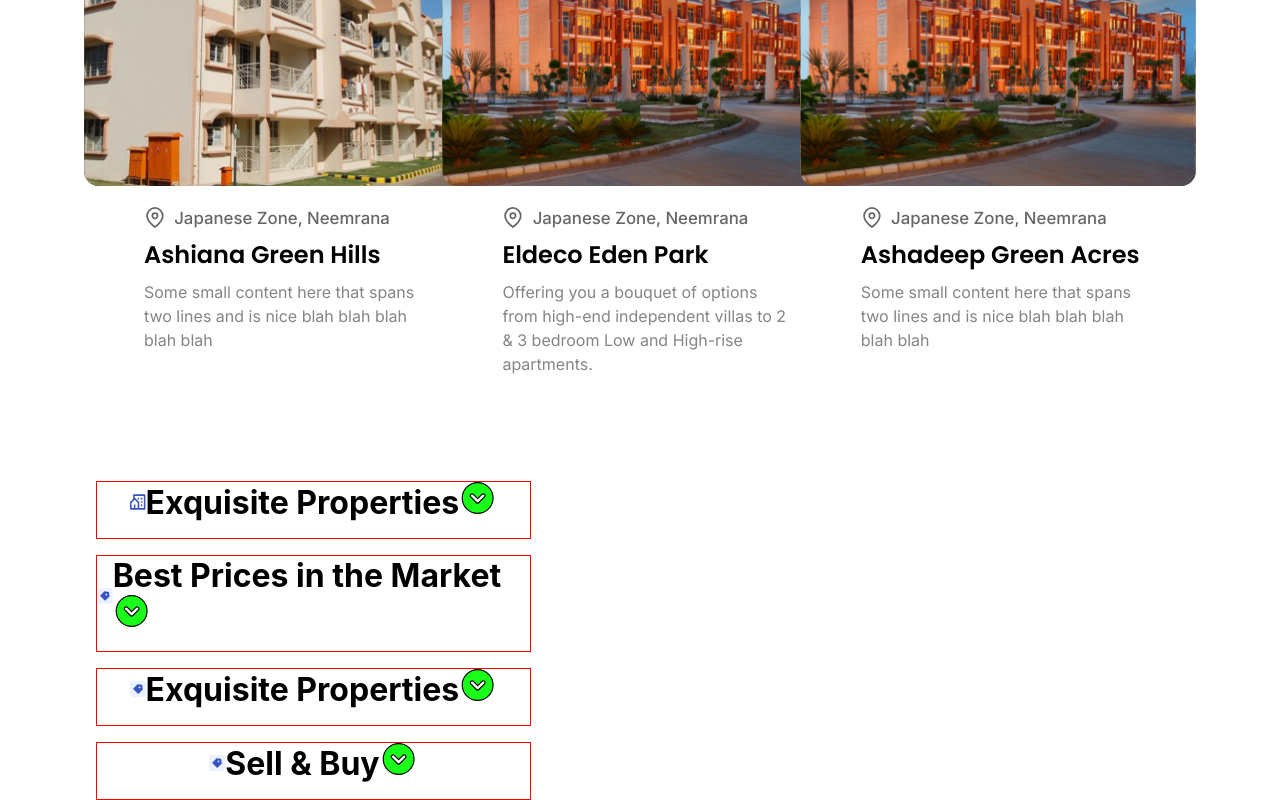
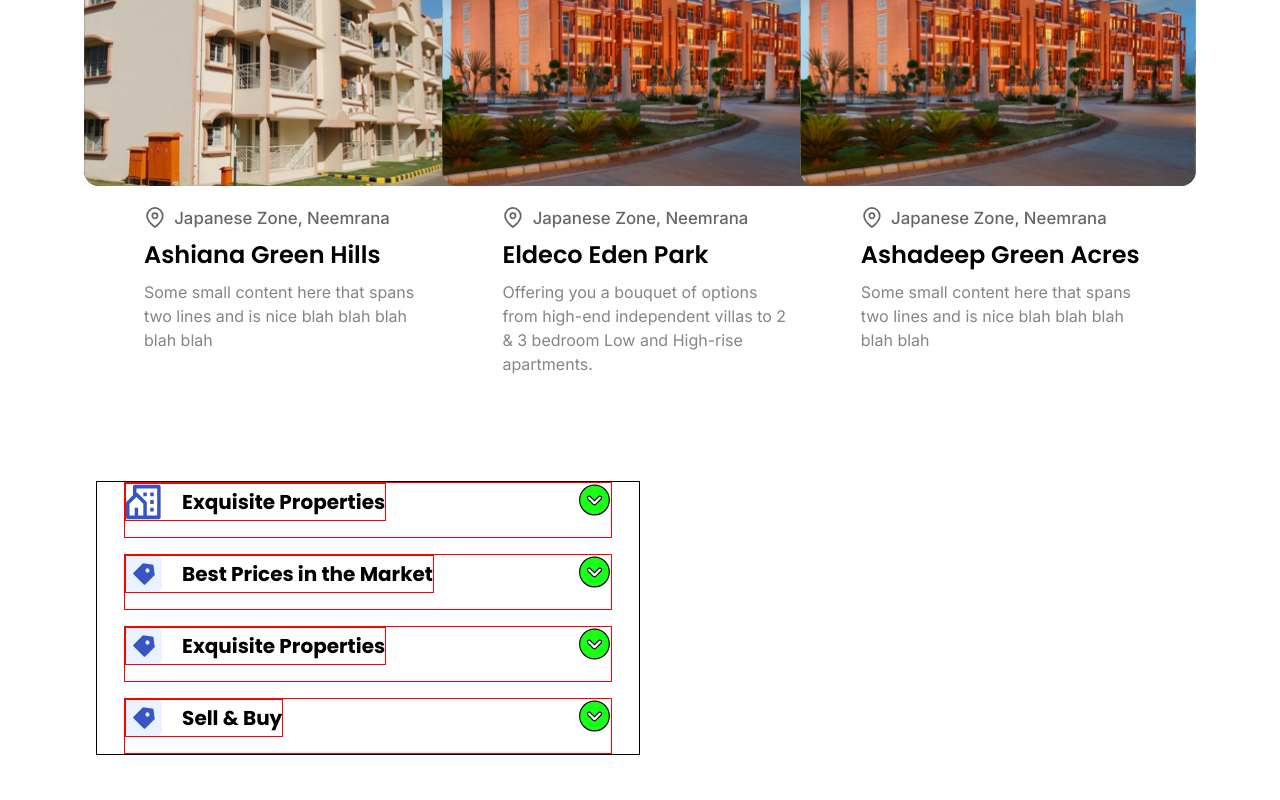
Before and after one commit to JatinYdav/PropertyCloud, a React (Create React App) app: page / in a window 1280 px wide. Shown: the part 1377-2177 px from the top of the page. After the commit the page ends 2132 px from the top, so only its background shows below. Built offline with nearby package versions, Linux system fonts and the light colour scheme; a web font is replaced by a local one.

Commit message:
ACP Appearance Improver 1

```diff
--- a/src/Components/AccordionPanel.jsx
+++ b/src/Components/AccordionPanel.jsx
@@ -1,22 +1,19 @@
 import React, { useState } from "react";
 import "../Styles/AccordionPanel.css";
 import ArrowDownCircle from "../Svgs/SmallIcons/ArrowDownCircle";
-import ArrowUpCircle from "../Svgs/SmallIcons/ArrowUpCircle"
+import ArrowUpCircle from "../Svgs/SmallIcons/ArrowUpCircle";
 import ACPicon1 from "../Svgs/SmallIcons/ACPicon1";
 import ACPicon4 from "../Svgs/SmallIcons/ACPicon4";
 
 const AccordionPanel = () => {
+  const [selected, setSelected] = useState(null);
 
-  const[selected,setSelected]=useState(null)
-
-  const toggle = (index) =>{
-    if(selected===index){
-      return setSelected(null)
+  const toggle = (index) => {
+    if (selected === index) {
+      return setSelected(null);
     }
-    setSelected(index)
-
-  }
-
+    setSelected(index);
+  };
 
   return (
     <div className="accordionpanel">
@@ -30,9 +27,10 @@
                   toggle(index);
                 }}
               >
-                {item.icon}
                 <h1>
+                  {item.icon}
                   {item.heading}
+                </h1>
                   <span>
                     {selected === index ? (
                       <ArrowUpCircle />
@@ -40,15 +38,8 @@
                       <ArrowDownCircle />
                     )}
                   </span>
-                </h1>
               </header>
-              <p
-                className={
-                  selected === index
-                    ? "show"
-                    : "itemdescription"
-                }
-              >
+              <p className={selected === index ? "show" : "itemdescription"}>
                 {item.description}
               </p>
             </div>
--- a/src/Styles/AccordionPanel.css
+++ b/src/Styles/AccordionPanel.css
@@ -1,40 +1,70 @@
-.accordionpanel{
+.accordionpanel {
   max-width: 85%;
 }
 
-.accordions{
-    max-width: 40%;
+.accordions {
+  max-width: 50%;
   display: flex;
   align-items: center;
   justify-content: center;
   flex-direction: column;
   gap: 1em;
-
+  border: 1px solid black;
 }
 
-.item{
+.item {
   display: flex;
   align-items: center;
   justify-content: center;
+  max-width: 90%;
   flex-direction: column;
   gap: 1em;
   border: 1px solid red;
 }
 
-.item header{
+.item header {
   display: flex;
   align-items: center;
   justify-content: space-between;
   cursor: pointer;
+  width: 100%;
+}
+
+.title h1 {
+  display: flex;
+  align-items: center;
+  justify-content: center;
+  gap: 1em;
+  border: 1px solid red;
+  color: #000;
+  font-family: Poppins;
+  font-size: 20px;
+  font-style: normal;
+  font-weight: 700;
+  line-height: normal;
+}
+
+.item p {
+  display: flex;
+  width: 80%;
+  flex-direction: column;
+  justify-content: center;
+  color: #000;
+  font-family: Inter;
+  font-size: 16px;
+  font-style: normal;
+  font-weight: 600;
+  line-height: 141%; /* 22.56px */
+
 }
 
 .itemdescription {
   max-height: 0;
   overflow: hidden;
-  transition: max-height 0.5s ease-in-out; /* Adjust duration and timing function */
+  transition: max-height 0.5s ease-in-out;
 }
 
 .show {
-  max-height: 90px; /* Adjust this value based on your content height */
-  transition: max-height 0.5s ease-in-out
+  max-height: 90px;
+  transition: max-height 0.5s ease-in-out;
 }
--- a/src/Svgs/SmallIcons/ACPicon1.js
+++ b/src/Svgs/SmallIcons/ACPicon1.js
@@ -2,7 +2,7 @@
 
 function ACPicon1(props) {
   return (
-    <svg width="1em" height="1em" viewBox="0 0 25 25" fill="none" {...props}>
+    <svg width="1.8em" height="1.8em" viewBox="0 0 25 25" fill="none" {...props}>
       <path
         d="M22.84 24.5H1.24c-.663 0-1.2-.597-1.2-1.333V13.149c0-.385.15-.752.411-1.005l4.39-4.252V1.833C4.84 1.097 5.376.5 6.04.5h16.8c.662 0 1.2.597 1.2 1.333v21.334c0 .736-.538 1.333-1.2 1.333zm-14.4-2.667h3.6v-8.077l-4.8-4.65-4.8 4.65v8.077h3.6V16.5h2.4v5.333zm6 0h7.2V3.167H7.24v2.836c.281 0 .563.11.789.328l6 5.813a1.4 1.4 0 01.411 1.005v8.684zm2.4-10.666h2.4v2.666h-2.4v-2.666zm0 5.333h2.4v2.667h-2.4V16.5zm0-10.667h2.4V8.5h-2.4V5.833zm-4.8 0h2.4V8.5h-2.4V5.833z"
         fill="#3853C3"
--- a/src/Svgs/SmallIcons/ACPicon4.js
+++ b/src/Svgs/SmallIcons/ACPicon4.js
@@ -2,7 +2,7 @@
 
 function ACPicon4(props) {
   return (
-    <svg width="1em" height="1em" viewBox="0 0 40 40" fill="none" {...props}>
+    <svg width="1.8em" height="1.8em" viewBox="0 0 40 40" fill="none" {...props}>
       <rect width={40} height={40} rx={6} fill="#E9F2FE" />
       <path
         d="M18.945 8l11.423 1.632L32 21.055 21.393 31.662c-.45.45-1.181.45-1.632 0L8.338 20.24a1.154 1.154 0 010-1.632L18.945 8zm3.264 9.791a2.308 2.308 0 103.264-3.264 2.308 2.308 0 00-3.264 3.264z"
--- a/src/Svgs/SmallIcons/ArrowDownCircle.js
+++ b/src/Svgs/SmallIcons/ArrowDownCircle.js
@@ -2,7 +2,7 @@
 
 function ArrowDownCircle(props) {
   return (
-    <svg width="1.2em" height="1em" viewBox="0 0 28 27" fill="none" {...props}>
+    <svg width="2em" height="2em" viewBox="0 0 28 27" fill="none" {...props}>
       <path
         d="M12.47 17.322l.001.001a1.512 1.512 0 002.138 0l.001-.001 4.679-4.706a1.45 1.45 0 00.448-1.06c0-.392-.14-.779-.443-1.083h0l-.006-.006a1.506 1.506 0 00-2.136.023l-3.612 3.625-3.612-3.625a1.506 1.506 0 00-2.142-.017 1.495 1.495 0 00.003 2.14l4.681 4.709zM13.54.5c7.163 0 13 5.824 13 13 0 7.162-5.838 13-13 13-7.175 0-13-5.837-13-13 0-7.176 5.824-13 13-13z"
         fill="#19FF19"
--- a/src/Svgs/SmallIcons/ArrowUpCircle.js
+++ b/src/Svgs/SmallIcons/ArrowUpCircle.js
@@ -2,7 +2,7 @@
 
 function ArrowUpCircle(props) {
   return (
-    <svg width="1em" height="1em" viewBox="0 0 27 28" fill="none" {...props}>
+    <svg width="2em" height="2em" viewBox="0 0 27 28" fill="none" {...props}>
       <path
         d="M14.57 10.178v-.001a1.512 1.512 0 00-2.14 0v.001L7.75 14.884a1.45 1.45 0 00-.448 1.06c0 .392.14.779.443 1.083h0l.006.005a1.506 1.506 0 002.136-.022l3.612-3.625 3.612 3.625a1.506 1.506 0 002.142.017 1.495 1.495 0 00-.003-2.14l-4.68-4.709zM13.5 27c-7.163 0-13-5.825-13-13 0-7.162 5.838-13 13-13 7.175 0 13 5.837 13 13 0 7.176-5.824 13-13 13z"
         fill="#3853C3"
```
Lines whose indentation alone changed are shown as unchanged.
